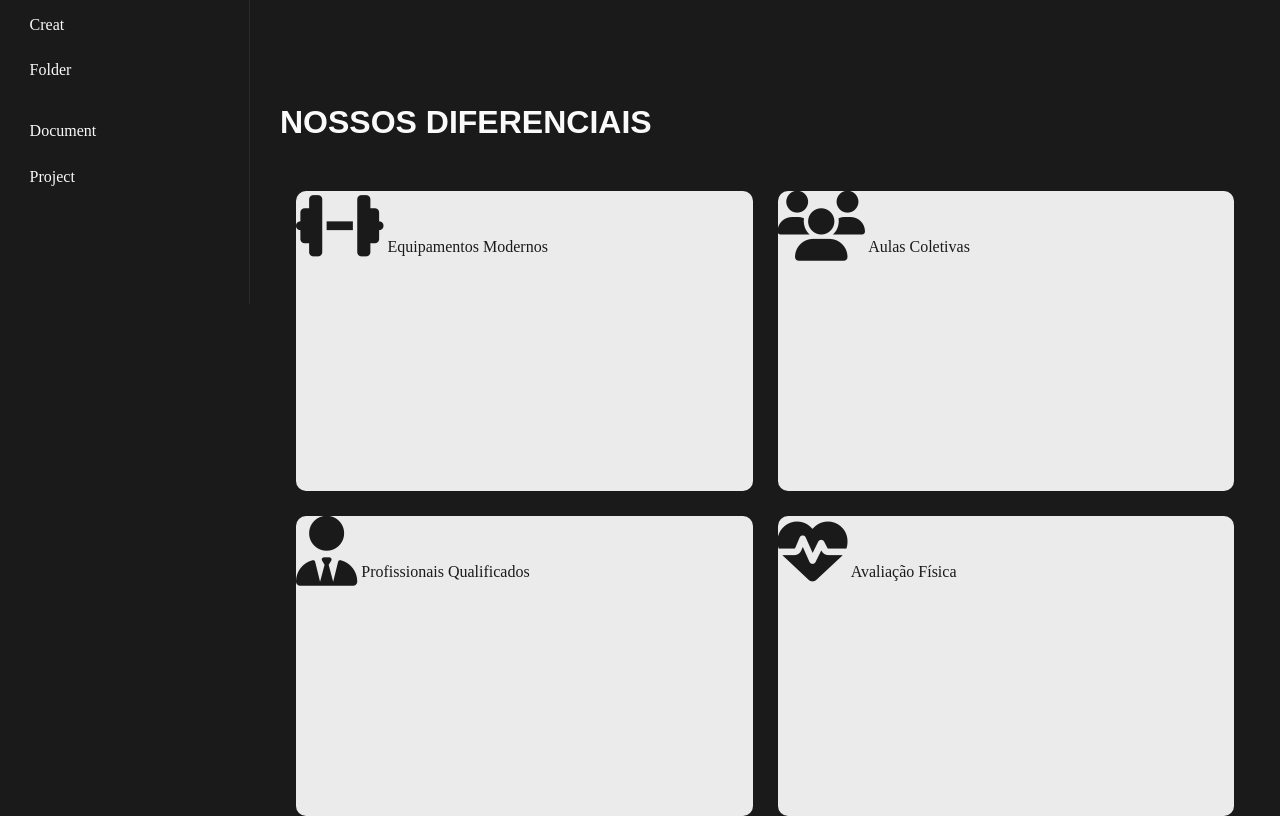
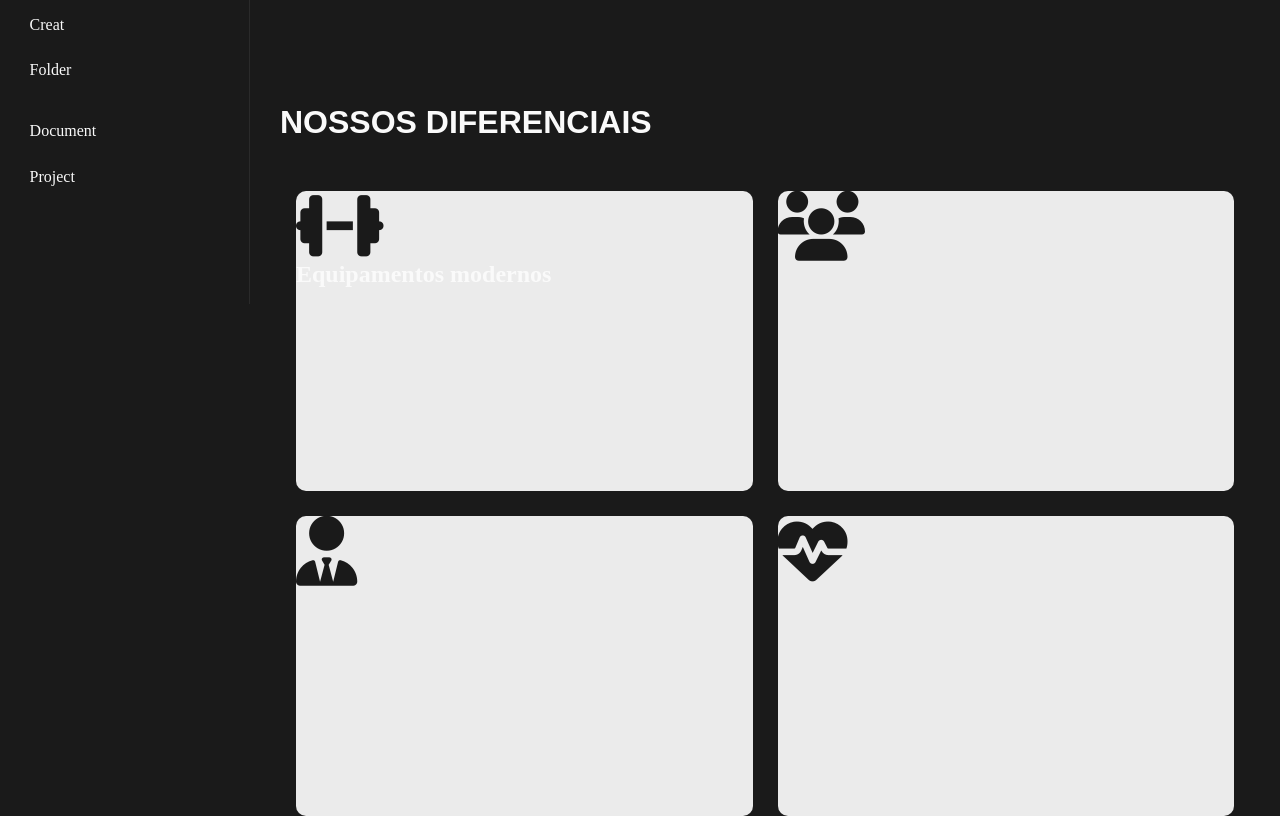
Before and after one commit to Belezinha22/ProjetoIntegrador, a PHP site: page /html/index.html in a window 1280 px wide. Shown: the part 496-1312 px from the top of the page. Run offline with PHP 8.4, Linux system fonts and the light colour scheme; some web fonts are replaced.

```diff
--- a/html/index.html
+++ b/html/index.html
@@ -5,12 +5,14 @@
     <meta name="viewport" content="width=device-width, initial-scale=1.0">
     <title>GymUp</title>
     <link rel="stylesheet" href="../css/index.css">
+    <link rel="stylesheet" href="../css/indexResponsive.css">
     <link rel="stylesheet" href="https://cdnjs.cloudflare.com/ajax/libs/font-awesome/6.7.2/css/all.min.css" integrity="sha512-Evv84Mr4kqVGRNSgIGL/F/aIDqQb7xQ2vcrdIwxfjThSH8CSR7PBEakCr51Ck+w+/U6swU2Im1vVX0SVk9ABhg==" crossorigin="anonymous" referrerpolicy="no-referrer" />
     <link rel="shortcut icon" href="../img/logo/Logo-removebg-preview.png" type="image/x-icon">
 </head>
 <body>
     <nav id="sidebar">
         <ul>
+
             <li class="logo">
                 <img src="../img/logo/Logo-removebg-preview.png" alt="Logo" class="img-logo">
             </li>
@@ -113,31 +115,41 @@
             <div class="boxes">
                 <div class="box1">
                         <i class="fa-solid fa-dumbbell"></i>
-                        <span for="fa-dumbbell" class="boxes-tt">
-                            Equipamentos Modernos
-                        </span>
+                        <div class="inside-box-tt">
+                            <h2 class="inside-box-h2">
+                                Equipamentos modernos
+                            </h2>
+                        </div>
                     <div class="boxes-txt"></div>
                 </div>
                 <div class="box2">
                         <i class="fa-solid fa-users"></i>
-                        <span for="fa-users" class="boxes-tt">
-                            Aulas Coletivas
-                        </span>
+                        <div class="inside-box-tt">
+                            <h2 class="inside-box-h2">
+
+                            </h2>
+                        </div>
                 </div>
                 <div class="box3">
                         <i class="fa-solid fa-user-tie"></i>
-                        <span for="fa-user-tie" class="boxes-tt">
-                            Profissionais Qualificados
-                        </span>
+                        <div class="inside-box-tt">
+                            <h2 class="inside-box-h2">
+
+                            </h2>
+                        </div>
                 </div>
                 <div class="box4">
                         <i class="fa-solid fa-heart-pulse"></i>
-                        <span for="fa-heart-pulse" class="boxes-tt">
-                            Avaliação Física
-                        </span>
+                        <div class="inside-box-tt">
+                            <h2 class="inside-box-h2">
+
+                            </h2>
+                        </div>
                 </div>
             </div>
         </div>
     </main>
+
+    <script src="../js/index.js"></script>
 </body>
 </html>
```
Also changed, not shown: css/index.css (line endings or trailing spaces), css/indexResponsive.css (added), js/index.js (added).
